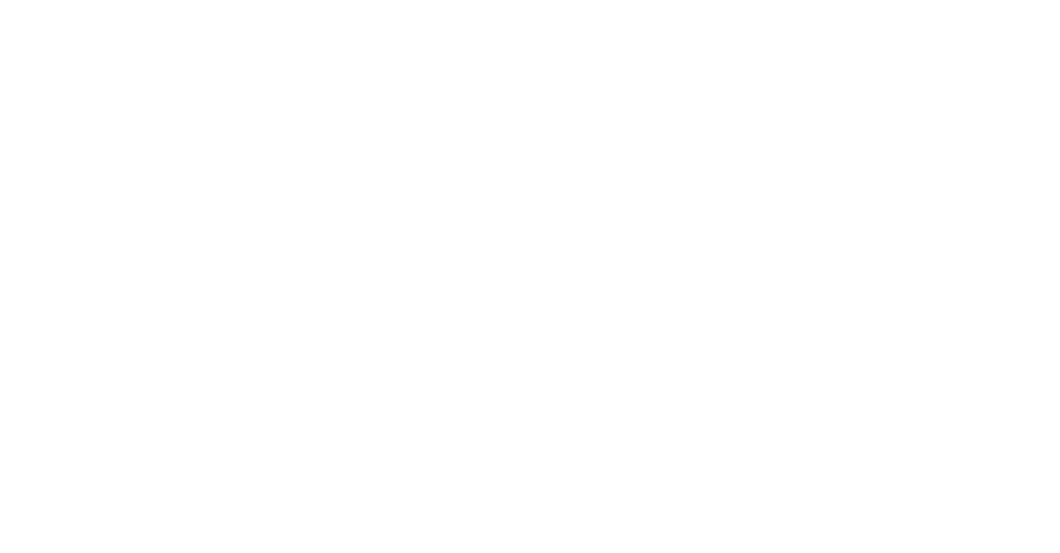
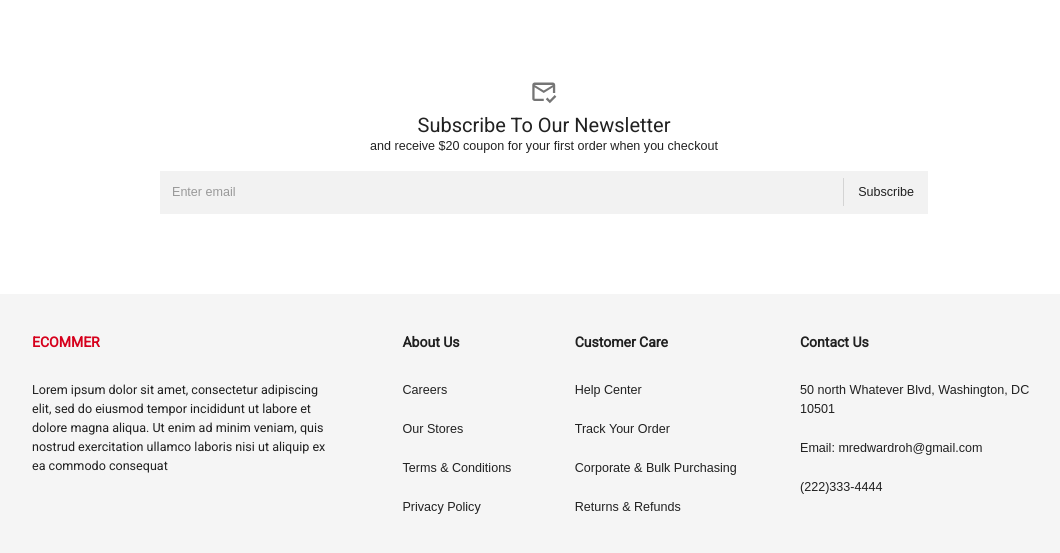
Before and after one commit to YitavGil/music-store, a React (Vite) app: page / in a window 1280 px wide. Shown: the part 919-1472 px from the top of the page, without its empty margins (96-1156 px from the left). Before the commit the page ends 989 px from the top, so only its background shows below. Built offline with nearby package versions, Linux system fonts and the light colour scheme; no server answers; a web font is replaced by a local one.

Commit message:
Footer component

```diff
--- a/src/App.jsx
+++ b/src/App.jsx
@@ -6,6 +6,7 @@
 import Confirmation from "./scenes/checkout/Confirmation";
 import Navbar from "./scenes/global/Navbar";
 import CartMenu from "./scenes/global/CartMenu";
+import Footer from "./scenes/global/Footer";
 
 const ScrollToTop = () => {
   const { pathname } = useLocation();
@@ -30,6 +31,7 @@
           <Route path="checkout/success" element={<Confirmation />} />
         </Routes>
         <CartMenu />
+        <Footer />
       </BrowserRouter>
     </div>
   );
--- a/src/scenes/global/CartMenu.jsx
+++ b/src/scenes/global/CartMenu.jsx
@@ -1,4 +1,4 @@
-import { Box, Button, Divider, IconButton, Typography } from "@mui/material";
+import { Box, Button, Divider, IconButton, Typography, Drawer  } from "@mui/material";
 import { useSelector, useDispatch } from "react-redux";
 import CloseIcon from "@mui/icons-material/Close";
 import AddIcon from "@mui/icons-material/Add";
@@ -29,6 +29,9 @@
     return total + item.count * item.attributes.price;
   }, 0);
 
+ const handleCloseCart = () => {
+  dispatch(setIsCartOpen({}))
+ }
   return (
     <Box
       display={isCartOpen ? "block" : "none"}
@@ -53,7 +56,7 @@
           {/* HEADER */}
           <FlexBox mb="15px">
             <Typography variant="h3">SHOPPING BAG ({cart.length})</Typography>
-            <IconButton onClick={() => dispatch(setIsCartOpen({}))}>
+            <IconButton onClick={handleCloseCart}>
               <CloseIcon />
             </IconButton>
           </FlexBox>
--- /dev/null
+++ b/src/scenes/global/Footer.jsx
@@ -0,0 +1,74 @@
+import { useTheme } from "@emotion/react";
+import { Box, Typography } from "@mui/material";
+import { shades } from "../../theme";
+
+function Footer() {
+  const {
+    palette: { neutral },
+  } = useTheme();
+  return (
+    <Box marginTop="70px" padding="40px 0" backgroundColor={neutral.light}>
+      <Box
+        width="80%"
+        margin="auto"
+        display="flex"
+        justifyContent="space-between"
+        flexWrap="wrap"
+        rowGap="30px"
+        columnGap="clamp(20px, 30px, 40px)"
+      >
+        <Box width="clamp(20%, 30%, 40%)">
+          <Typography
+            variant="h4"
+            fontWeight="bold"
+            mb="30px"
+            color={shades.secondary[500]}
+          >
+            ECOMMER
+          </Typography>
+          <div style={{ fontFamily: 'roboto' }}>
+            Lorem ipsum dolor sit amet, consectetur adipiscing elit, sed do
+            eiusmod tempor incididunt ut labore et dolore magna aliqua. Ut enim
+            ad minim veniam, quis nostrud exercitation ullamco laboris nisi ut
+            aliquip ex ea commodo consequat
+          </div>
+        </Box>
+
+        <Box fontFamily={{ fontFamily: 'roboto' }} >
+          <Typography variant="h4" fontWeight="bold" mb="30px">
+            About Us
+          </Typography>
+          <Typography mb="20px">Careers</Typography>
+          <Typography mb="20px">Our Stores</Typography>
+          <Typography mb="20px">Terms & Conditions</Typography>
+          <Typography mb="20px">Privacy Policy</Typography>
+        </Box>
+
+        <Box fontFamily={{ fontFamily: 'roboto' }}>
+          <Typography variant="h4" fontWeight="bold" mb="30px">
+            Customer Care
+          </Typography>
+          <Typography mb="20px">Help Center</Typography>
+          <Typography mb="20px">Track Your Order</Typography>
+          <Typography mb="20px">Corporate & Bulk Purchasing</Typography>
+          <Typography mb="20px">Returns & Refunds</Typography>
+        </Box>
+
+        <Box width="clamp(20%, 25%, 30%)" fontFamily={{ fontFamily: 'roboto' }}>
+          <Typography variant="h4" fontWeight="bold" mb="30px">
+            Contact Us
+          </Typography>
+          <Typography mb="20px">
+            50 north Whatever Blvd, Washington, DC 10501
+          </Typography>
+          <Typography mb="20px" sx={{ wordWrap: "break-word" }}>
+            Email: mredwardroh@gmail.com
+          </Typography>
+          <Typography mb="20px">(222)333-4444</Typography>
+        </Box>
+      </Box>
+    </Box>
+  );
+}
+
+export default Footer;
--- a/src/scenes/global/Navbar.jsx
+++ b/src/scenes/global/Navbar.jsx
@@ -1,5 +1,6 @@
+import { useState } from "react";
 import { useDispatch, useSelector } from "react-redux";
-import { Badge, Box, IconButton, Stack } from "@mui/material";
+import { Badge, Box, IconButton, Stack, Drawer } from "@mui/material";
 import {
   PersonOutline,
   ShoppingBagOutlined,
--- a/src/scenes/home/Home.jsx
+++ b/src/scenes/home/Home.jsx
@@ -1,11 +1,13 @@
 import MainCarousel from "./MainCarousel";
-import ShoppingList from "./ShoppingList"
+import ShoppingList from "./ShoppingList";
+import Subscribe from "./Subscribe";
 
 const Home = () => {
   return (
     <div className="home">
       <MainCarousel />
       <ShoppingList />
+      <Subscribe />
     </div>
   )
 }
--- a/src/scenes/home/ShoppingList.jsx
+++ b/src/scenes/home/ShoppingList.jsx
@@ -41,7 +41,6 @@
     ["Hard Rock", 0],
     ["Classic Rock" ,0]
   ]
-  console.log(items);
 
   return (
     <Box width="80%" margin="80px auto">
--- /dev/null
+++ b/src/scenes/home/Subscribe.jsx
@@ -0,0 +1,40 @@
+import { Box, InputBase, Divider, Typography, IconButton } from "@mui/material";
+import MarkEmailReadOutlinedIcon from "@mui/icons-material/MarkEmailReadOutlined";
+import { useState } from "react";
+
+const Subscribe = () => {
+  const [email, setEmail] = useState("");
+
+  return (
+    <Box width="80%" margin="80px auto" textAlign="center">
+      <IconButton>
+        <MarkEmailReadOutlinedIcon fontSize="large" />
+      </IconButton>
+      <Typography variant="h3">Subscribe To Our Newsletter</Typography>
+      <Typography>
+        and receive $20 coupon for your first order when you checkout
+      </Typography>
+      <Box
+        p="2px 4px"
+        m="15px auto"
+        display="flex"
+        alignItems="center"
+        width="75%"
+        backgroundColor="#F2F2F2"
+      >
+        <InputBase
+          sx={{ ml: 1, flex: 1 }}
+          placeholder="Enter email"
+          onChange={(e) => setEmail(e.target.value)}
+          value={email}
+        />
+        <Divider sx={{ height: 28, m: 0.5 }} orientation="vertical" />
+        <Typography sx={{ p: "10px", ":hover": { cursor: "pointer" } }}>
+          Subscribe
+        </Typography>
+      </Box>
+    </Box>
+  );
+};
+
+export default Subscribe;
```
